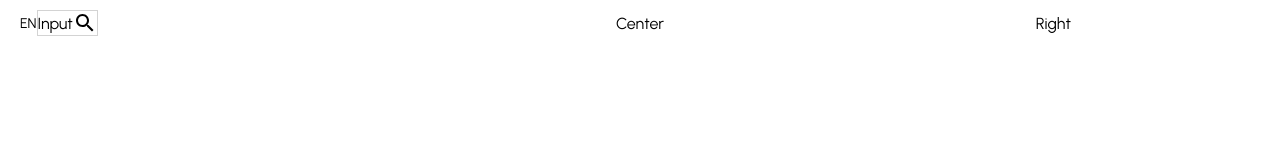
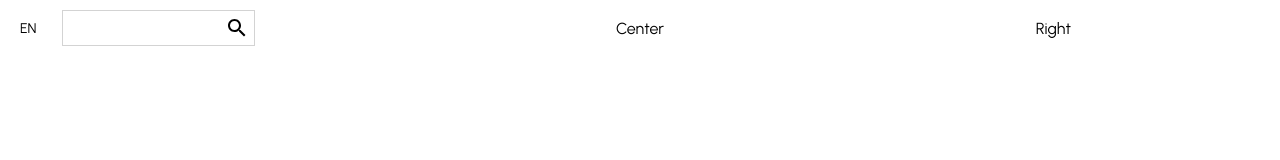
Before and after one commit to JWoltjen/ecommerce, a React (Create React App) app in the folder client/: page / in a window 1280 px wide. Shown: the top 160 px of the page. Built offline with nearby package versions, Linux system fonts and the light colour scheme.

Commit message:
create input component

```diff
--- a/client/src/components/Navbar.js
+++ b/client/src/components/Navbar.js
@@ -30,6 +30,12 @@ const SearchContainer = styled.div`
     border: 1px solid lightgray;
     display: flex;
     align-items: center;
+    margin-left: 25px;
+    padding: 5px;
+`
+
+const Input = styled.input`
+    border: none;
 `
 
 const Right = styled.div`
@@ -49,7 +55,7 @@ function Navbar() {
                  EN
                 </Language>
             <SearchContainer>
-                Input
+                <Input/>
                 <Search/>
             </SearchContainer>
             </Left>
```
Also changed, not shown: 1 other file (tests, documents, lock files or other folders).
